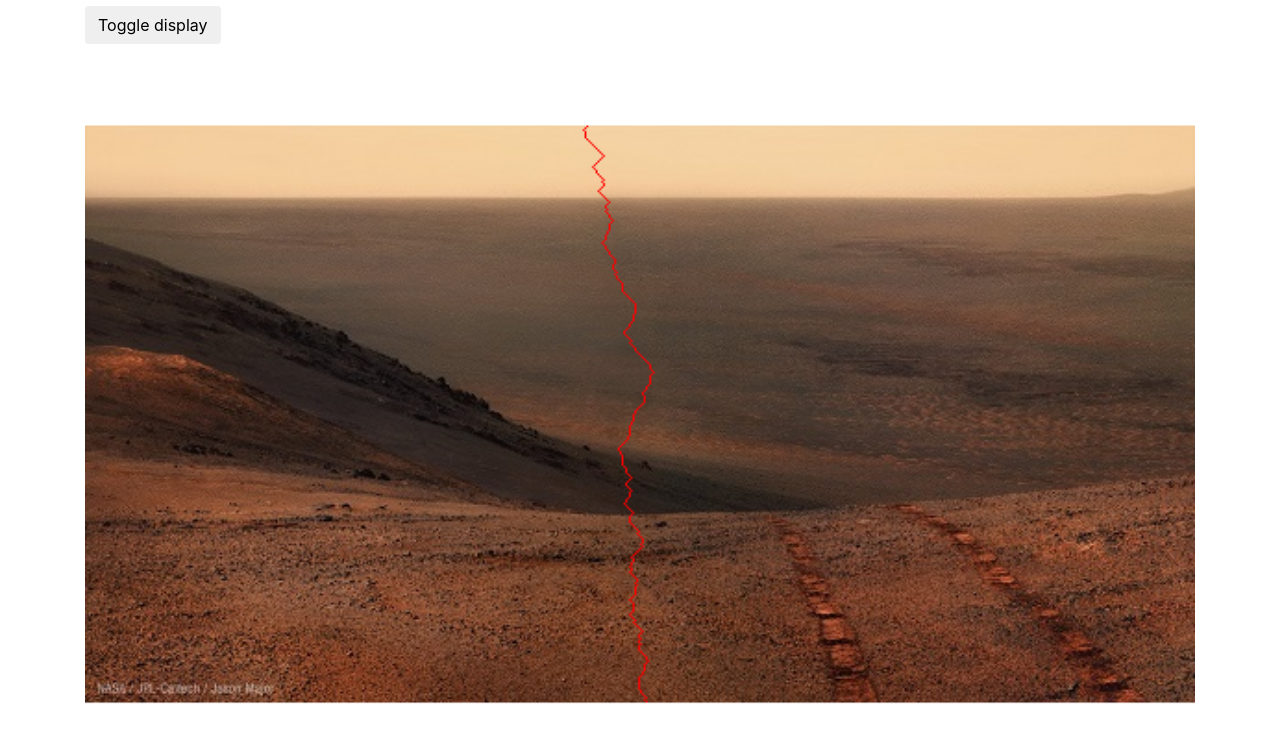
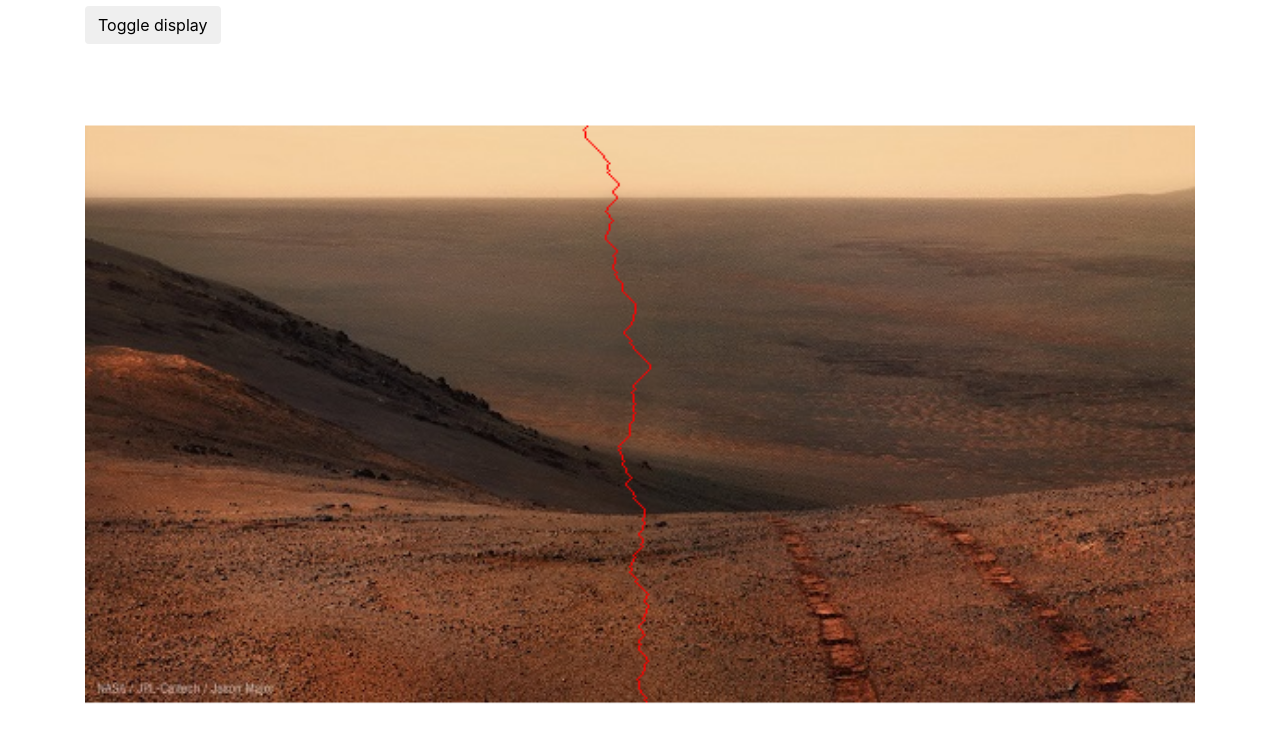
Before and after one commit to KinoxKlark/seam-carving, a plain HTML site: page index.html in a window 1280 px wide. Shown: the part 50-800 px from the top of the page. Drawn offline with nearby package versions, Linux system fonts and the light colour scheme.

Commit message:
fix display scale and other

```diff
--- a/index.html
+++ b/index.html
@@ -72,6 +72,7 @@
                 canvas.width/2/scale - imageData.width/2,
                 canvas.height/2/scale - imageData.height/2
             );
+            ctx.scale(1/scale, 1/scale);
         }
 
         var img = new Image();
@@ -89,7 +90,6 @@
         }
         img.src = './img/03.jpg';
 
-
         document.getElementById('toggle-display').onclick = function()
         {
             displayEnergy = !displayEnergy;
--- a/js/seam-carving.js
+++ b/js/seam-carving.js
@@ -25,7 +25,8 @@ var SeamCarving = (function(){
                 self[2] - imgData.data[(imgData.width*y + x)*4 + 2],
             ];
 
-            return Math.sqrt(dist[0]*dist[0] + dist[1]*dist[1] + dist[2]*dist[2]);
+            return dist[0]*dist[0] + dist[1]*dist[1] + dist[2]*dist[2];
+            //return Math.sqrt(dist[0]*dist[0] + dist[1]*dist[1] + dist[2]*dist[2]);
         }
 
         if(x > 0)
```
